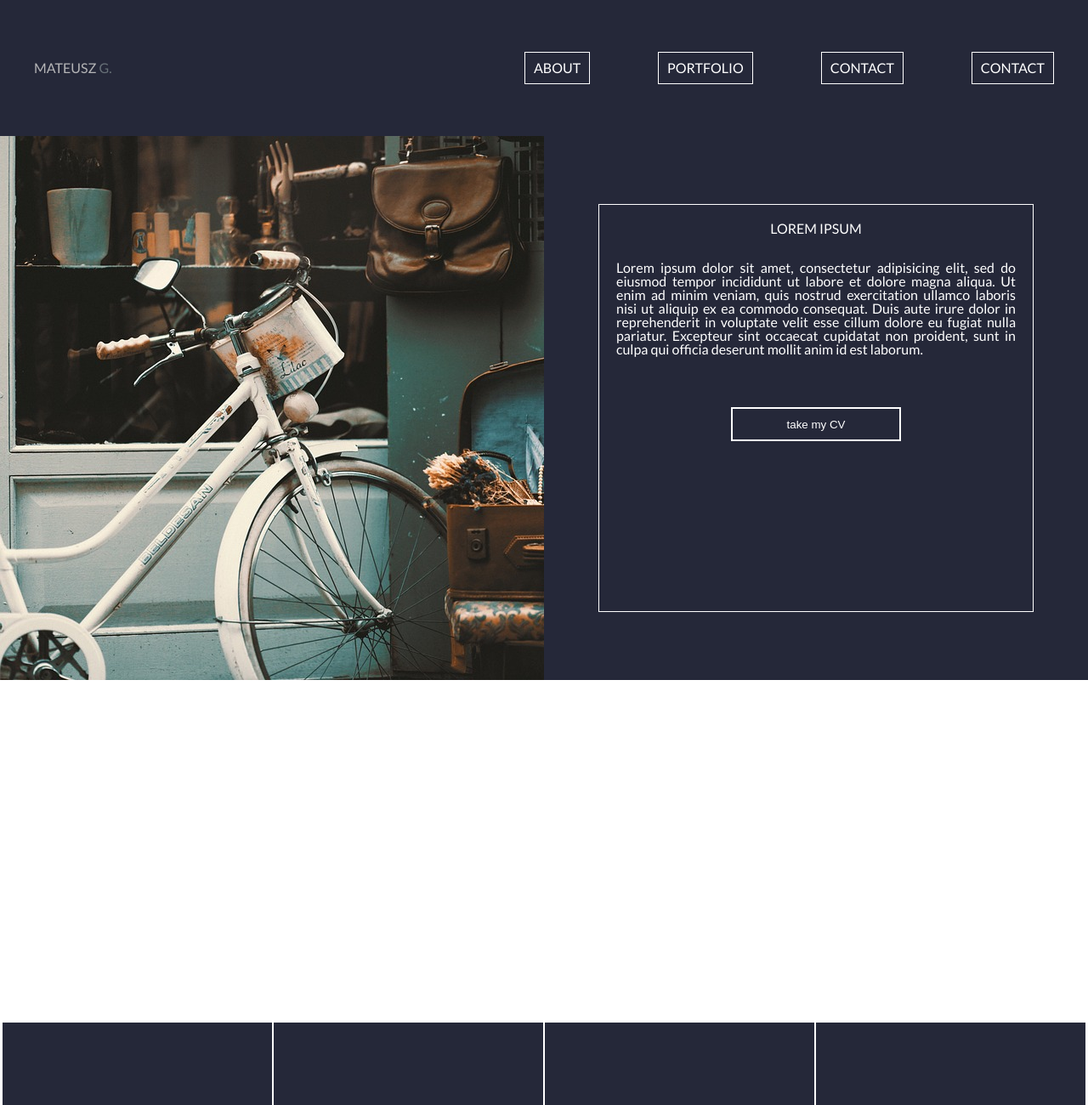
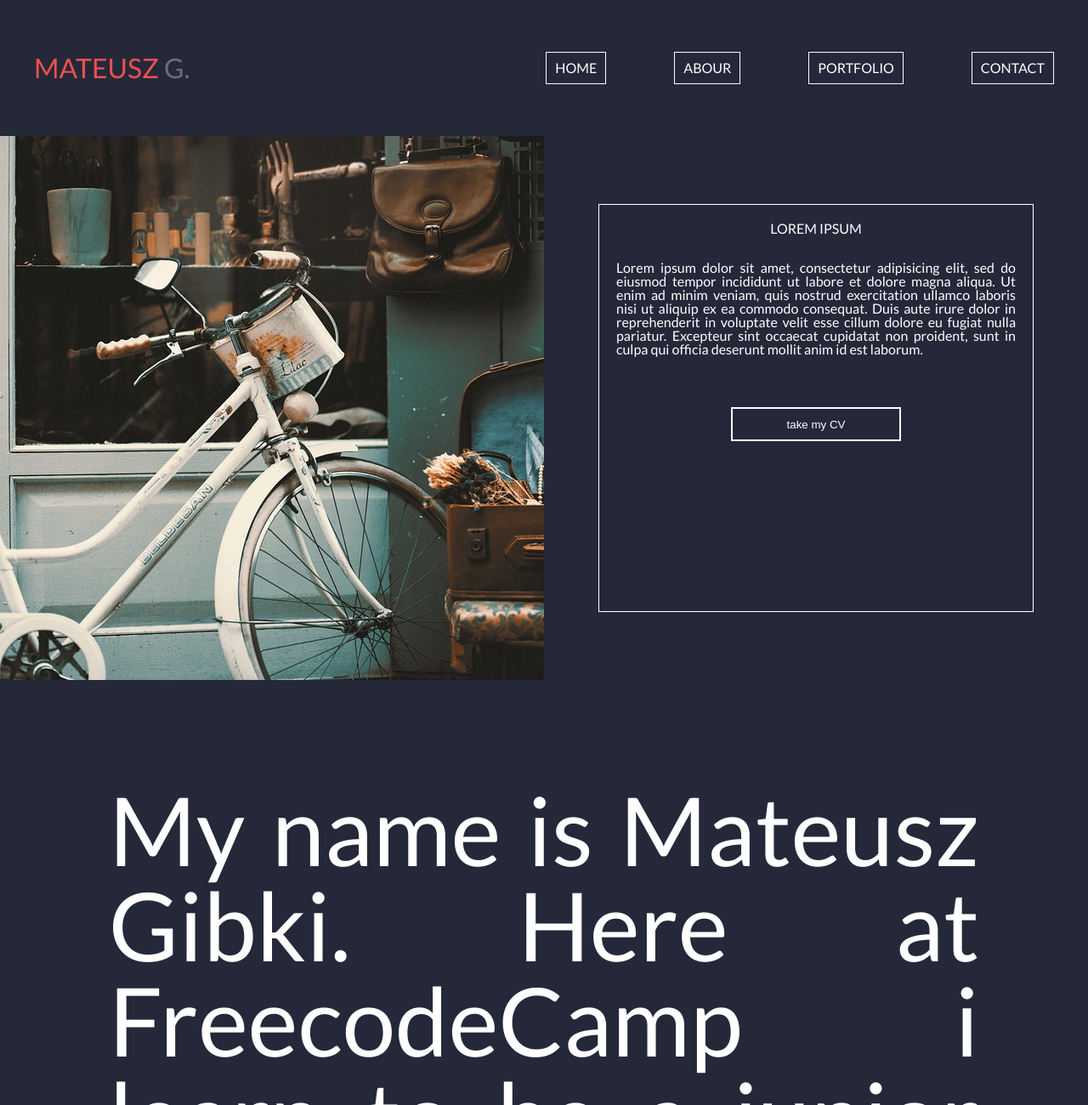
Before and after one commit to Gibon87/Portfolio, a website: page index.html in a window 1280 px wide. Shown: the top 1300 px of the page at 85% size. Drawn offline with nearby package versions, Linux system fonts and the light colour scheme.

Commit message:
17.04 changes

```diff
--- a/index.html
+++ b/index.html
@@ -21,9 +21,9 @@
     </div>
     <div class="nav">
       <ul>
-        <li><a href="#">ABOUT</a></li>
+        <li><a href="#">HOME</a></li>
+        <li><a href="#">ABOUR</a></li>
         <li><a href="#">PORTFOLIO</a></li>
-        <li><a href="#">CONTACT</a></li>
         <li><a href="#">CONTACT</a></li>
       </ul>
     </div>
@@ -40,7 +40,9 @@
         <button type="button" name="button">take my CV</button>
       </div>
   </section>
-  <section class="describe"></section>
+  <section class="describe">
+    <h1>My name is Mateusz Gibki. Here at FreecodeCamp i learn to be a junior frontend developer. I love coding as all of you do.</h1>
+  </section>
 
 
   <section class="works">
--- a/sass/style.sass
+++ b/sass/style.sass
@@ -29,12 +29,13 @@ header
   align-items: center
   cursor: pointer
   display: flex
+  font-size: 32px
   justify-content: flex-start
   width: 40%
 
 
   h1
-    color: $light-gray-color
+    color: $red-font-color
     margin-left: 40px
 
     span
@@ -128,11 +129,14 @@ header
 
 // SECTION DESCRIBE
 .describe
-  background-color: #fff
-  border: 1px solid white
-  color: #000
-  height: 50vh
-  width: 100%
+  background-color: $background-color
+  color: $white-font-color
+  font-size: 112px
+  margin: 0 auto
+  padding: 120px 0
+  text-align: justify
+  width: 80%
+
 
 // SECTION ABOUT
 =icon-body
```
Also changed, not shown: css/style.css, 1 other file.
